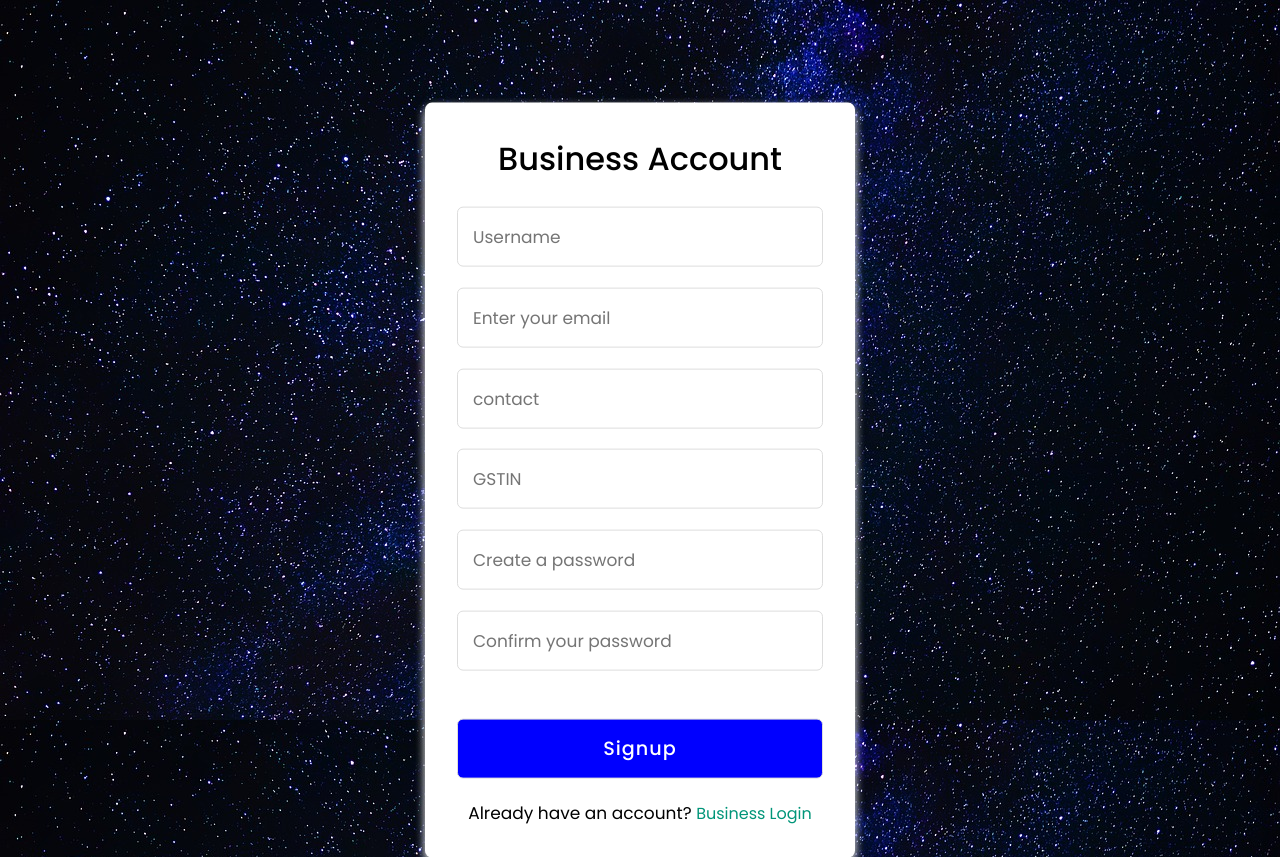
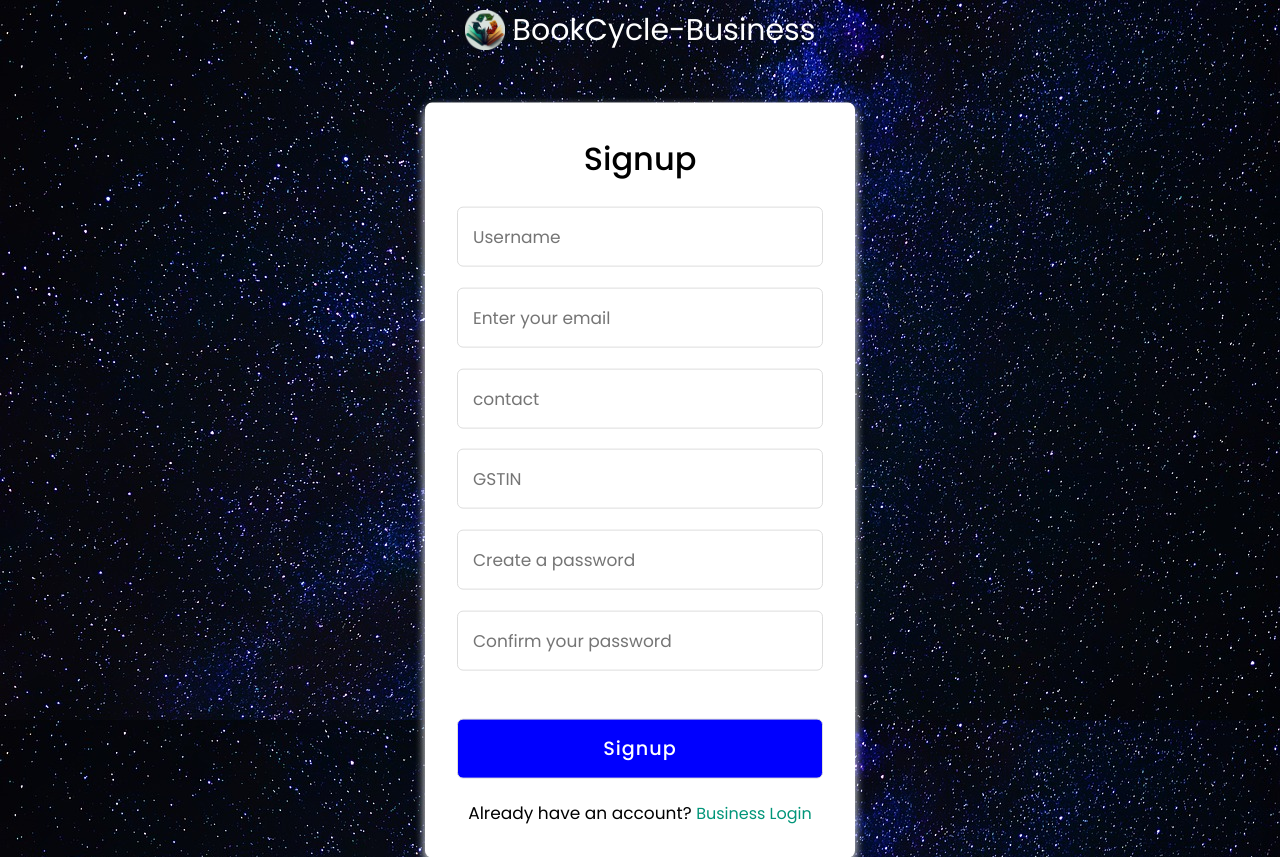
Before and after one commit to Avijit200318/Book_Cycle, a plain HTML site: page BusinessSignUp.html in a window 1280 px wide. Drawn offline with Linux system fonts and the light colour scheme.

Commit message:
Update BusinessSignUp.html

```diff
--- a/BusinessSignUp.html
+++ b/BusinessSignUp.html
@@ -9,10 +9,11 @@
   <link rel="stylesheet" href="app.css">
 </head>
 <body>
+  <div class="front"><img src="book picture/logo.png" alt="" id="logo"> BookCycle-Business</div>
   <div class="container">
     <input type="checkbox" id="check">
     <div class="registration form">
-      <header>Business Account</header>
+      <header>Signup</header>
       <form action="#">
         <input type="text" placeholder="Username">
         <input type="email" placeholder="Enter your email">
```
